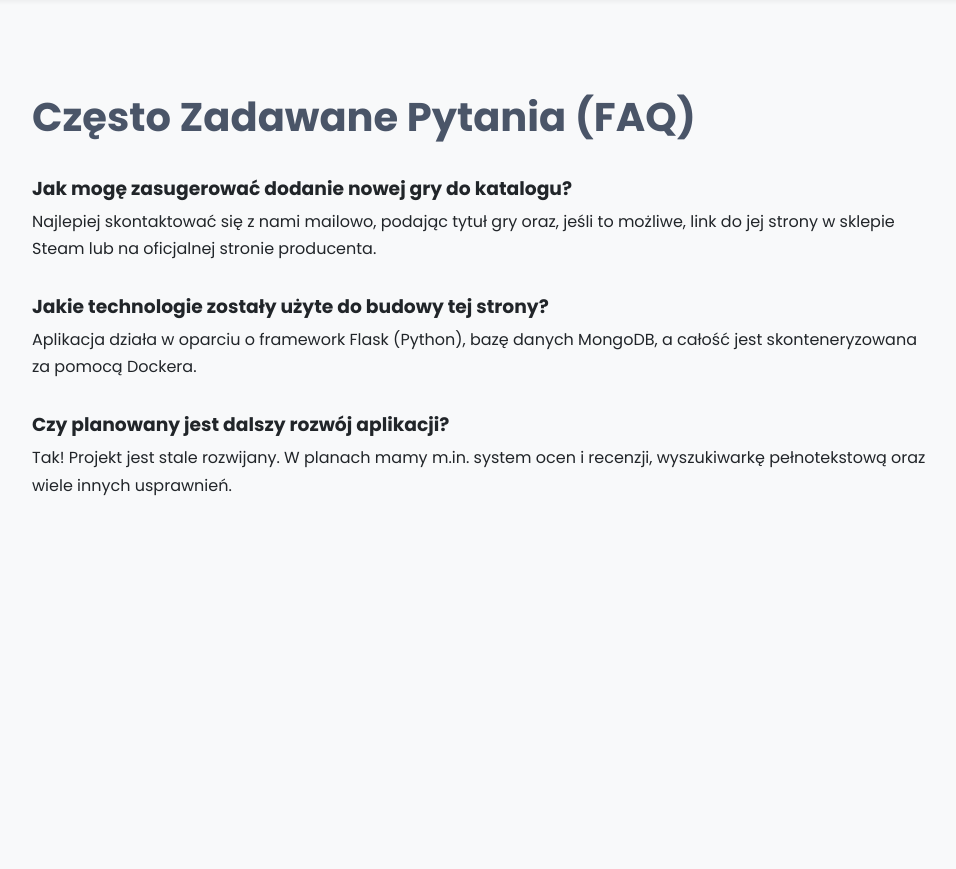
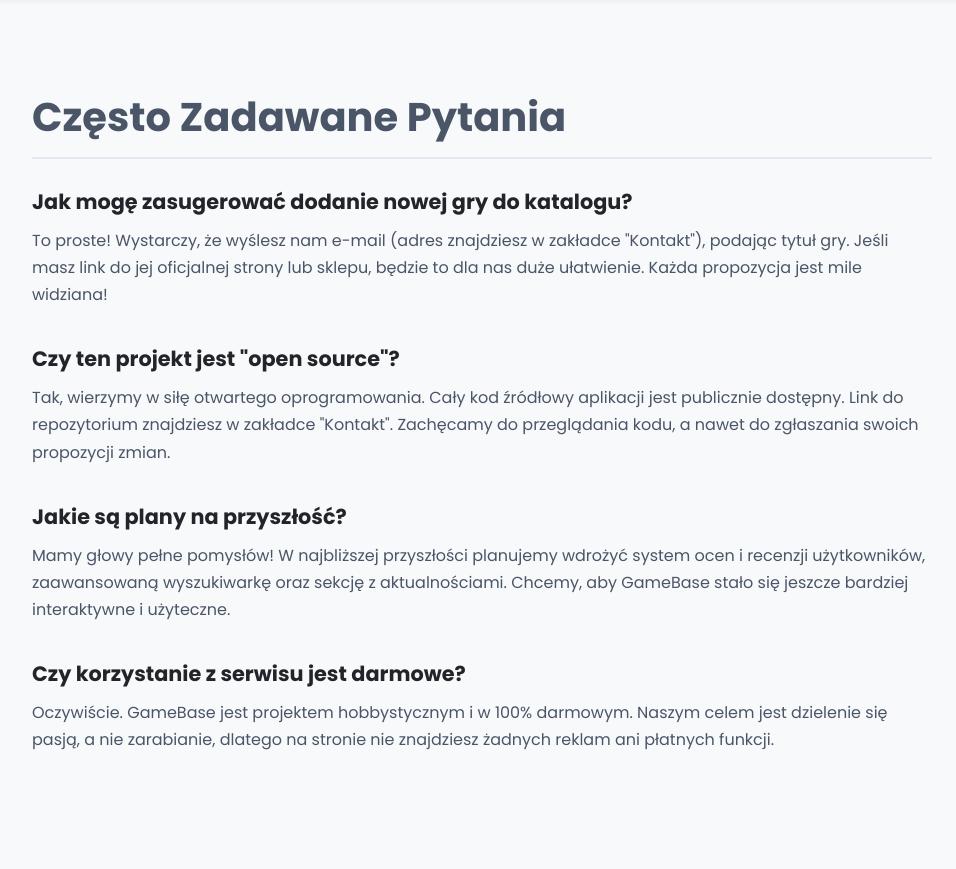
Before and after one commit to Teo2237/ProjektBazyBSI, a Flask app: page /faq in a window 1280 px wide. Shown: the part 93-962 px from the top of the page, without its empty margins (158-1114 px from the left). Before the commit the page ends 589 px from the top, so only its background shows below. Run offline with Flask 3, Linux system fonts and the light colour scheme.

Commit message:
Rozbudowanie podstron O nas, Kontakt oraz FAQ

```diff
--- a/templates/faq.html
+++ b/templates/faq.html
@@ -17,10 +17,10 @@
         .admin-btn { background-color: #28a745; color: #fff !important; padding: 9px 18px; border-radius: 8px; transition: background-color 0.2s; }
         .admin-btn:hover { background-color: #218838; }
         main { padding: 20px 40px; max-width: 900px; margin: 40px auto; }
-        h1 { font-size: 2.5em; color: #4a5568; }
-        .faq-item { margin-bottom: 30px; }
-        .faq-item h3 { margin-bottom: 5px; }
-        .faq-item p { margin-top: 0; line-height: 1.7; }
+        h1 { font-size: 2.5em; color: #4a5568; border-bottom: 2px solid #e2e8f0; padding-bottom: 10px; }
+        .faq-item { margin-bottom: 35px; }
+        .faq-item h3 { margin-bottom: 10px; font-size: 1.3em; }
+        .faq-item p { margin-top: 0; line-height: 1.7; color: #4a5568; }
     </style>
 </head>
 <body>
@@ -37,22 +37,28 @@
     </header>
 
     <main>
-        <h1>Często Zadawane Pytania (FAQ)</h1>
+        <h1>Często Zadawane Pytania</h1>
 
         <div class="faq-item">
             <h3>Jak mogę zasugerować dodanie nowej gry do katalogu?</h3>
-            <p>Najlepiej skontaktować się z nami mailowo, podając tytuł gry oraz, jeśli to możliwe, link do jej strony w sklepie Steam lub na oficjalnej stronie producenta.</p>
+            <p>To proste! Wystarczy, że wyślesz nam e-mail (adres znajdziesz w zakładce "Kontakt"), podając tytuł gry. Jeśli masz link do jej oficjalnej strony lub sklepu, będzie to dla nas duże ułatwienie. Każda propozycja jest mile widziana!</p>
         </div>
 
         <div class="faq-item">
-            <h3>Jakie technologie zostały użyte do budowy tej strony?</h3>
-            <p>Aplikacja działa w oparciu o framework Flask (Python), bazę danych MongoDB, a całość jest skonteneryzowana za pomocą Dockera.</p>
+            <h3>Czy ten projekt jest "open source"?</h3>
+            <p>Tak, wierzymy w siłę otwartego oprogramowania. Cały kod źródłowy aplikacji jest publicznie dostępny. Link do repozytorium znajdziesz w zakładce "Kontakt". Zachęcamy do przeglądania kodu, a nawet do zgłaszania swoich propozycji zmian.</p>
         </div>
 
         <div class="faq-item">
-            <h3>Czy planowany jest dalszy rozwój aplikacji?</h3>
-            <p>Tak! Projekt jest stale rozwijany. W planach mamy m.in. system ocen i recenzji, wyszukiwarkę pełnotekstową oraz wiele innych usprawnień.</p>
+            <h3>Jakie są plany na przyszłość?</h3>
+            <p>Mamy głowy pełne pomysłów! W najbliższej przyszłości planujemy wdrożyć system ocen i recenzji użytkowników, zaawansowaną wyszukiwarkę oraz sekcję z aktualnościami. Chcemy, aby GameBase stało się jeszcze bardziej interaktywne i użyteczne.</p>
         </div>
+
+        <div class="faq-item">
+            <h3>Czy korzystanie z serwisu jest darmowe?</h3>
+            <p>Oczywiście. GameBase jest projektem hobbystycznym i w 100% darmowym. Naszym celem jest dzielenie się pasją, a nie zarabianie, dlatego na stronie nie znajdziesz żadnych reklam ani płatnych funkcji.</p>
+        </div>
+
     </main>
 
 </body>
```
Also changed, not shown: templates/about.html (+16 -4 lines), templates/contact.html (+18 -6 lines).
